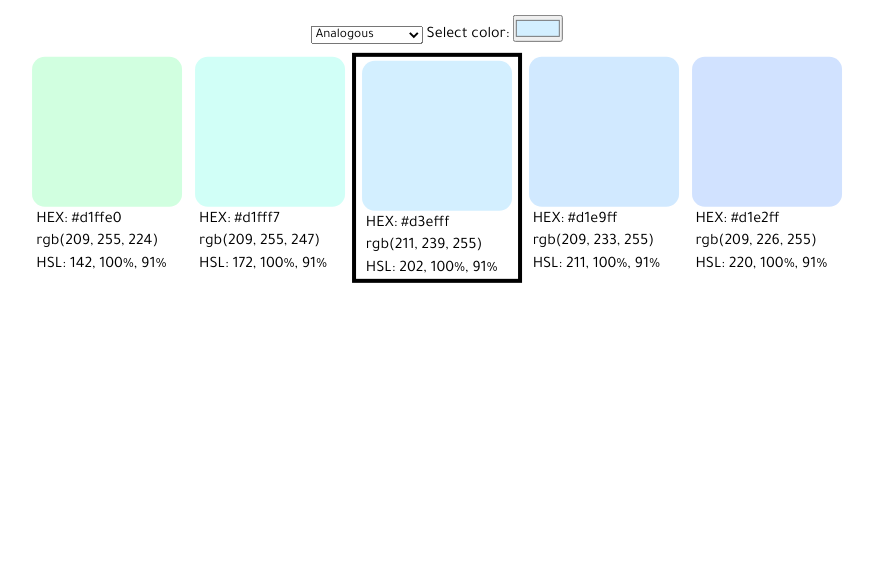
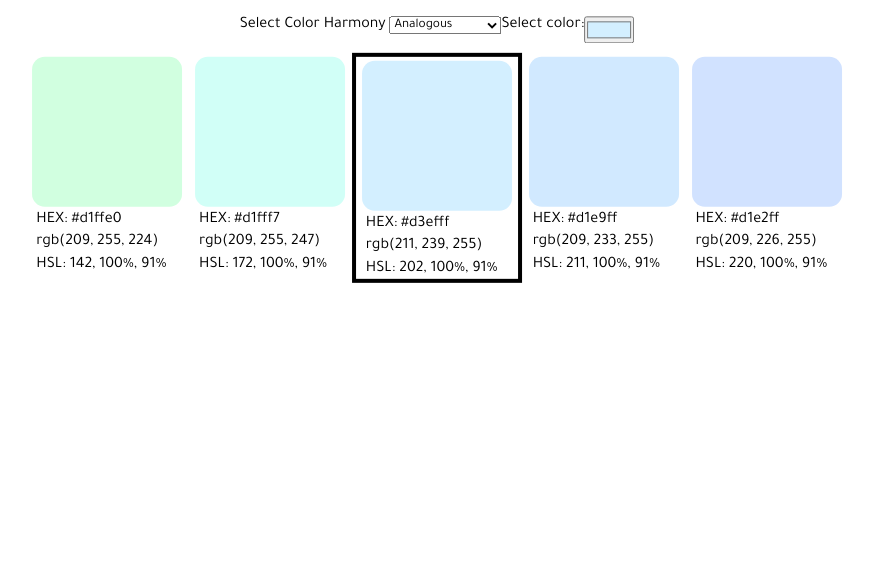
Before and after one commit to jann4025/color-picker, a plain HTML site: page index.html in a window 1280 px wide. Shown: the part 232-800 px from the top of the page, without its empty margins (203-1076 px from the left). Drawn offline with Linux system fonts and the light colour scheme.

Commit message:
final for sure

```diff
--- a/index.html
+++ b/index.html
@@ -16,6 +16,8 @@
     <div class="color-selector">
         <div class="inner">
             <div class="selection">
+                <div class="harmony">
+                    <label for="color-scheme">Select Color Harmony</label>
                     <select name="color-scheme" id="color-scheme">
                         <option value="analogous">Analogous</option>
                         <option value="monochromatic">Monochromatic</option>
@@ -24,6 +26,7 @@
                         <option value="compound">Compound</option>
                         <option value="shades">Shades</option>
                     </select>
+                </div>
                 <label for="color-picker">Select color:</label>
                 <input type="color" name="color-picker" id="color-picker" value="#d3efff">
             </div>
--- a/script.js
+++ b/script.js
@@ -141,8 +141,6 @@ function start() {
         s = parseInt(s, 10);
         let l = hsl[2].slice(0, -1);
         l = parseInt(l, 10);
-
-
         if (scheme == "analogous") {
             h = hsl[0].slice(0, -1);
             h = parseInt(h, 10);
--- a/style.css
+++ b/style.css
@@ -21,8 +21,10 @@
     top: -10%;
     left: 50%;
     transform: translate(-50%, -50%);
-    width: auto;
+    width: 100%;
     height: auto;
+    display: flex;
+    justify-content: center;
 }
 
 h1 {
@@ -55,12 +57,14 @@ h1 {
 
 }
 
+
 .info p {
     margin-left: .8vw;
 }
 
 .boxes {
     display: flex;
+
 }
 
 
```
Lines whose indentation alone changed are shown as unchanged.
